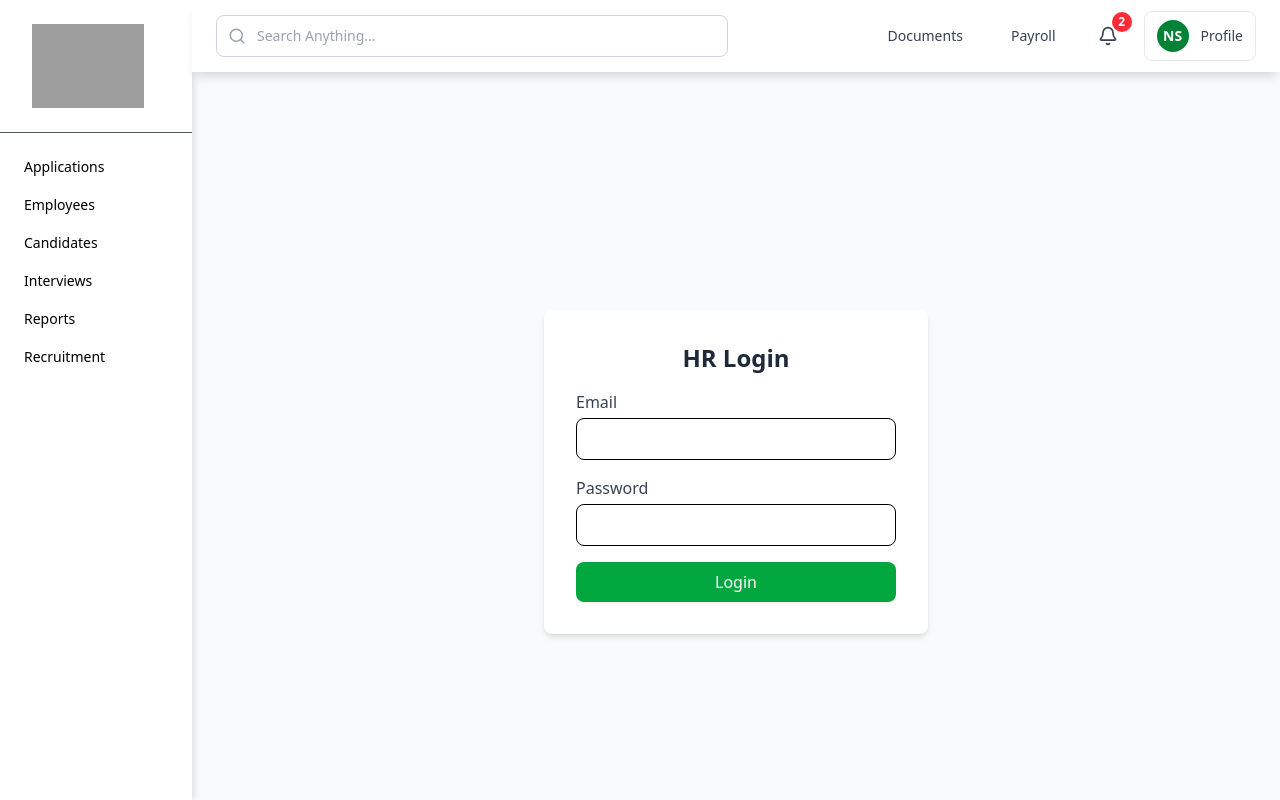
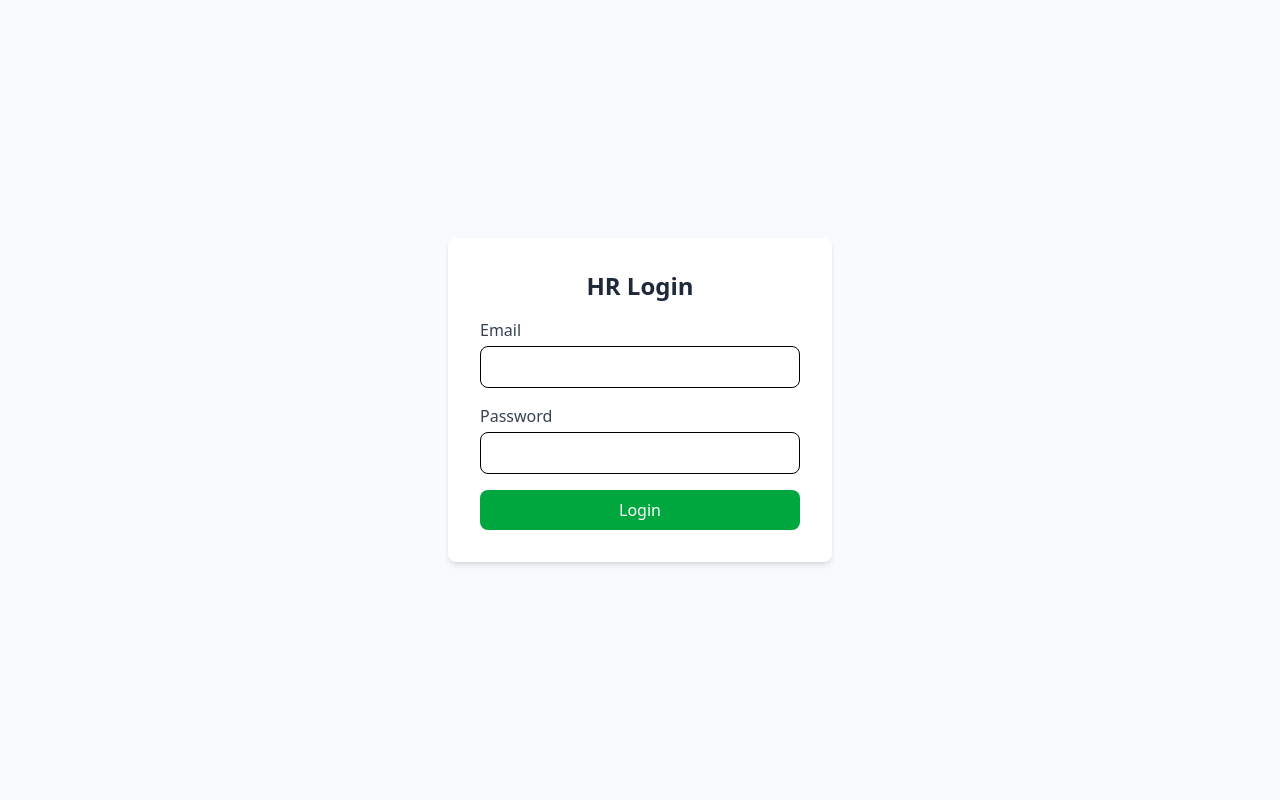
Before and after one commit to Therushmorare/React_APP_BMA, a Next.js app: page / in a window 1280 px wide. Built offline with nearby package versions, Linux system fonts and the light colour scheme; grey boxes are pictures that could not be loaded.

Commit message:
login fix

```diff
--- a/src/app/layout.js
+++ b/src/app/layout.js
@@ -1,11 +1,12 @@
 import "@/app/styles/globals.css";
 import Layout from "@/app/components/Layout.jsx";
 
-export default function RootLayout({ children, params }) {
-  // Check the current path
+export default function RootLayout({ children }) {
+  // Detect the path for conditional layout
   const path = typeof window !== "undefined" ? window.location.pathname : "";
 
-  const noLayoutPages = ["/login", "/mfa"];
+  // Pages that should not have Layout (login, MFA)
+  const noLayoutPages = ["/", "/login", "/mfa"];
 
   const useLayout = !noLayoutPages.includes(path);
 
```
